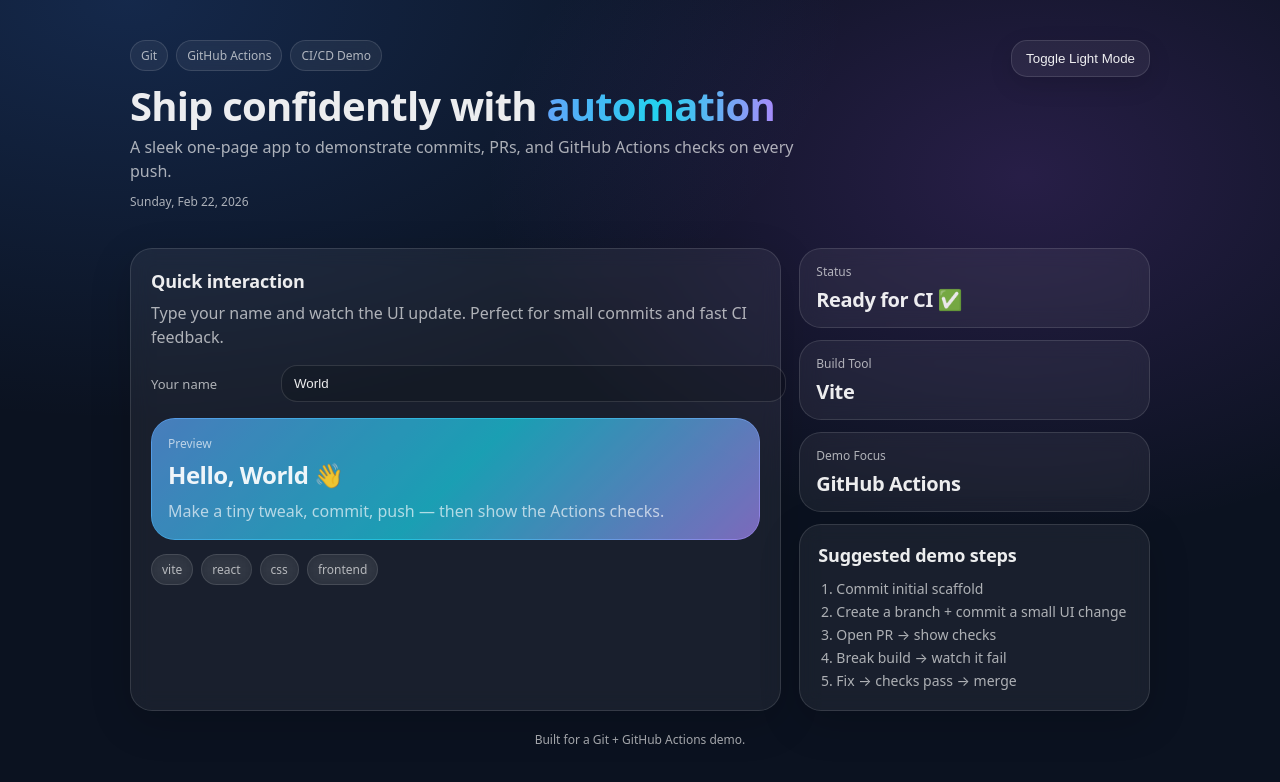
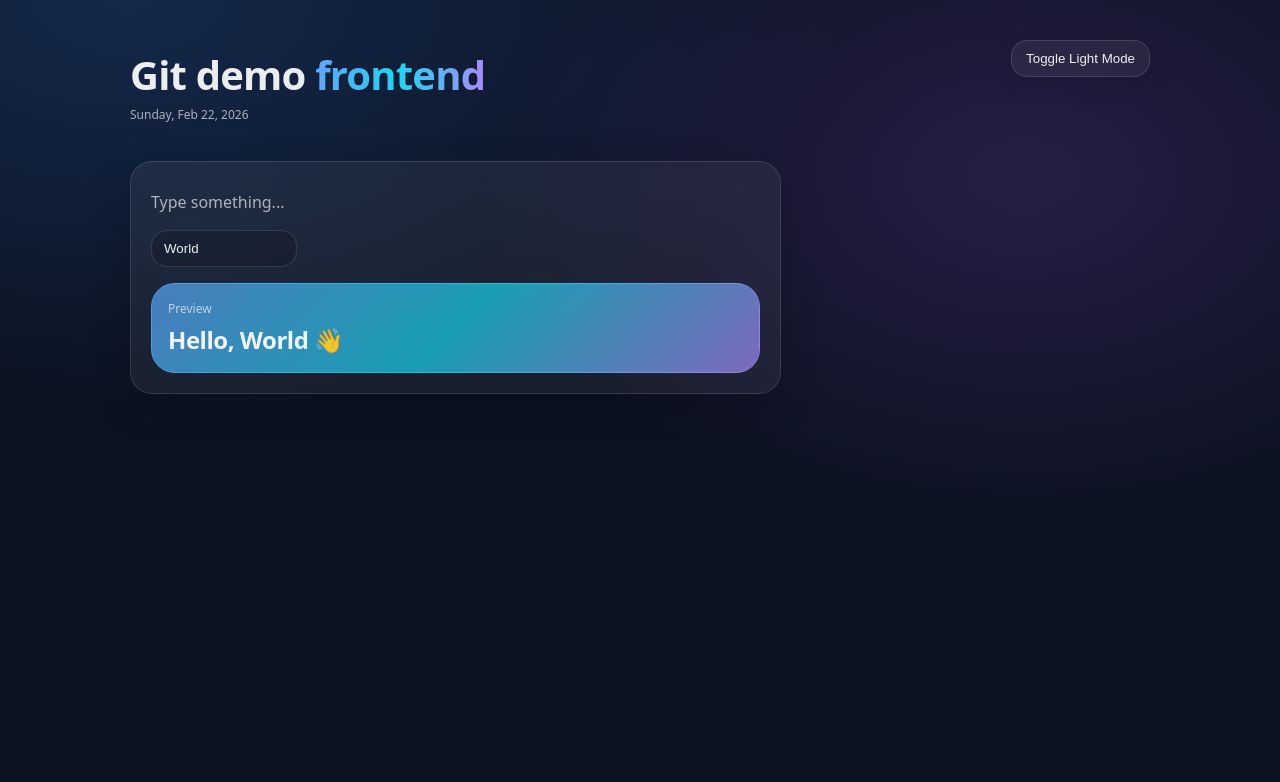
Before and after one commit to Danailnd/git-demo, a React (Vite) app in the folder git-actions-demo/: page / in a window 1280 px wide. Shown: the top 782 px of the page. Built offline with nearby package versions, Linux system fonts and the light colour scheme.

Commit message:
remove all the fluff

```diff
--- a/git-actions-demo/src/App.jsx
+++ b/git-actions-demo/src/App.jsx
@@ -28,20 +28,9 @@ export default function App() {
       <div className="container">
         <header className="header">
           <div>
-            <div className="pills">
-              <Pill>Git</Pill>
-              <Pill>GitHub Actions</Pill>
-              <Pill>CI/CD Demo</Pill>
-            </div>
-
             <h1 className="title">
-              Ship confidently with <span className="gradientText">automation</span>
+            Git demo <span className="gradientText">frontend</span>
             </h1>
-
-            <p className="subtitle">
-              A sleek one-page app to demonstrate commits, PRs, and GitHub Actions checks on every push.
-            </p>
-
             <p className="meta">{today}</p>
           </div>
 
@@ -55,21 +44,16 @@ export default function App() {
 
         <main className="grid">
           <section className="card mainCard">
-            <h2 className="cardTitle">Quick interaction</h2>
             <p className="cardText">
-              Type your name and watch the UI update. Perfect for small commits and fast CI feedback.
+              Type something...
             </p>
 
             <div className="fieldRow">
-              <label className="label" htmlFor="nameInput">
-                Your name
-              </label>
               <input
                 id="nameInput"
                 className="input"
                 value={name}
                 onChange={(e) => setName(e.target.value)}
-                placeholder="e.g. Ada"
               />
             </div>
 
@@ -77,41 +61,10 @@ export default function App() {
               <div className="preview">
                 <div className="previewMeta">Preview</div>
                 <div className="previewTitle">Hello, {name || "World"} 👋</div>
-                <div className="previewText">
-                  Make a tiny tweak, commit, push — then show the Actions checks.
-                </div>
               </div>
             </div>
-
-            <div className="pills pillsBottom">
-              <Pill>vite</Pill>
-              <Pill>react</Pill>
-              <Pill>css</Pill>
-              <Pill>frontend</Pill>
-            </div>
           </section>
-
-          <aside className="side">
-            <div className="sideGrid">
-              <Stat label="Status" value="Ready for CI ✅" />
-              <Stat label="Build Tool" value="Vite" />
-              <Stat label="Demo Focus" value="GitHub Actions" />
-
-              <div className="card">
-                <h3 className="cardTitle">Suggested demo steps</h3>
-                <ol className="list">
-                  <li>Commit initial scaffold</li>
-                  <li>Create a branch + commit a small UI change</li>
-                  <li>Open PR → show checks</li>
-                  <li>Break build → watch it fail</li>
-                  <li>Fix → checks pass → merge</li>
-                </ol>
-              </div>
-            </div>
-          </aside>
         </main>
-
-        <footer className="footer">Built for a Git + GitHub Actions demo.</footer>
       </div>
     </div>
   );
```
